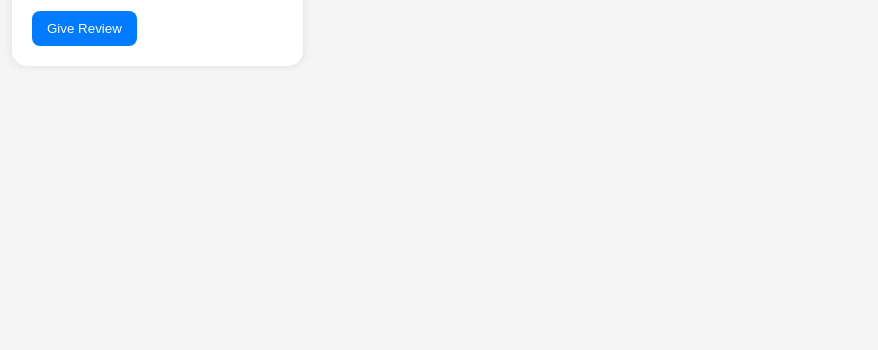
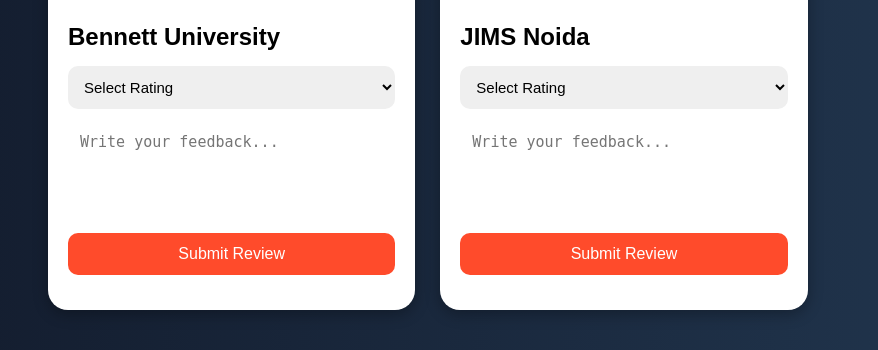
Before and after one commit to gv545312-glitch/mess-review-mvp, a Flask app: page / in a window 1280 px wide. Shown: the part 933-1283 px from the top of the page, without its empty margins (16-894 px from the left). Before the commit the page ends 979 px from the top, so only its background shows below. Run offline with Flask 3, Linux system fonts and the light colour scheme; data that the repository does not hold is empty.

Commit message:
new modern ui

```diff
--- a/templates/index.html
+++ b/templates/index.html
@@ -1,111 +1,207 @@
 <!DOCTYPE html>
-<html>
+<html lang="en">
 <head>
-    <title>Mess Reviews</title>
+    <meta charset="UTF-8">
+    <meta name="viewport" content="width=device-width, initial-scale=1.0">
+    <title>University Mess Reviews</title>
 
     <style>
 
+        *{
+            margin:0;
+            padding:0;
+            box-sizing:border-box;
+        }
+
         body{
-            font-family: Arial;
-            background:#f5f5f5;
-            padding:20px;
+            font-family: Arial, sans-serif;
+            background: linear-gradient(to right, #141e30, #243b55);
+            min-height:100vh;
+            color:white;
+        }
+
+        .container{
+            width:90%;
+            max-width:1200px;
+            margin:auto;
+            padding:40px 0;
         }
 
         h1{
             text-align:center;
+            margin-bottom:40px;
+            font-size:45px;
         }
 
-        #searchInput{
-            width:100%;
-            padding:12px;
-            margin-bottom:20px;
-            border-radius:10px;
-            border:1px solid gray;
-        }
-
-        .card-container{
+        .card-grid{
             display:grid;
-            grid-template-columns:repeat(auto-fit,minmax(250px,1fr));
-            gap:20px;
+            grid-template-columns:repeat(auto-fit,minmax(300px,1fr));
+            gap:25px;
         }
 
         .card{
             background:white;
+            color:black;
+            border-radius:20px;
+            overflow:hidden;
+            box-shadow:0 4px 15px rgba(0,0,0,0.3);
+            transition:0.3s;
+        }
+
+        .card:hover{
+            transform:scale(1.03);
+        }
+
+        .card img{
+            width:100%;
+            height:220px;
+            object-fit:cover;
+        }
+
+        .card-content{
             padding:20px;
-            border-radius:15px;
-            box-shadow:0 0 10px rgba(0,0,0,0.1);
+        }
+
+        .card-content h2{
+            margin-bottom:15px;
+        }
+
+        form{
+            display:flex;
+            flex-direction:column;
+            gap:12px;
+        }
+
+        input,
+        textarea,
+        select{
+            padding:12px;
+            border-radius:10px;
+            border:none;
+            font-size:15px;
+        }
+
+        textarea{
+            resize:none;
+            height:100px;
+        }
+
+        button{
+            background:#ff4b2b;
+            color:white;
+            border:none;
+            padding:12px;
+            border-radius:10px;
+            font-size:16px;
+            cursor:pointer;
+            transition:0.3s;
+        }
+
+        button:hover{
+            background:#ff2e00;
+        }
+
+        .reviews{
+            margin-top:15px;
+        }
+
+        .review-box{
+            background:#f3f3f3;
+            padding:10px;
+            border-radius:10px;
+            margin-top:10px;
         }
 
         .stars{
             color:gold;
-            font-size:20px;
-        }
-
-        button{
-            padding:10px 15px;
-            border:none;
-            background:#007bff;
-            color:white;
-            border-radius:8px;
-            cursor:pointer;
+            font-size:18px;
         }
 
     </style>
+
 </head>
-
 <body>
 
-    <h1>Noida University Mess Reviews</h1>
+    <div class="container">
 
-    <input type="text" id="searchInput" placeholder="Search university...">
+        <h1>🍽 University Mess Reviews</h1>
 
-    <div class="card-container" id="cardContainer">
+        <div class="card-grid">
 
-        {% for university in universities %}
+            {% for uni in universities %}
 
-        <div class="card">
+            <div class="card">
 
-            <img src="{{ university.image }}" width="100%" style="border-radius:10px; height:180px; object-fit:cover;">
+                <img src="{{ uni.image }}" alt="{{ uni.name }}">
 
-            <h2>{{ university.name }}</h2>
+                <div class="card-content">
 
-            <p class="stars">⭐⭐⭐⭐</p>
+                    <h2>{{ uni.name }}</h2>
 
-            <p>0 Reviews</p>
+                    <form method="POST">
 
-            <button>Give Review</button>
+                        <input
+                            type="hidden"
+                            name="university_name"
+                            value="{{ uni.name }}"
+                        >
+
+                        <select name="rating" required>
+                            <option value="">Select Rating</option>
+                            <option value="1">1 ⭐</option>
+                            <option value="2">2 ⭐</option>
+                            <option value="3">3 ⭐</option>
+                            <option value="4">4 ⭐</option>
+                            <option value="5">5 ⭐</option>
+                        </select>
+
+                        <textarea
+                            name="feedback"
+                            placeholder="Write your feedback..."
+                            required
+                        ></textarea>
+
+                        <button type="submit">
+                            Submit Review
+                        </button>
+
+                    </form>
+
+                    <div class="reviews">
+
+                        {% for review in reviews %}
+
+                            {% if review.university_name == uni.name %}
+
+                            <div class="review-box">
+
+                                <div class="stars">
+                                    {{ "⭐" * review.rating }}
+                                </div>
+
+                                <p>{{ review.feedback }}</p>
+
+                                <small>
+                                    {{ review.created_at }}
+                                </small>
+
+                            </div>
+
+                            {% endif %}
+
+                        {% endfor %}
+
+                    </div>
+
+                </div>
+
+            </div>
+
+            {% endfor %}
 
         </div>
 
-        {% endfor %}
-
     </div>
-
-<script>
-
-const searchInput = document.getElementById("searchInput");
-
-searchInput.addEventListener("keyup", function() {
-
-    let filter = searchInput.value.toLowerCase();
-
-    let cards = document.querySelectorAll(".card");
-
-    cards.forEach(function(card){
-
-        let text = card.innerText.toLowerCase();
-
-        if(text.includes(filter)){
-            card.style.display = "block";
-        } else {
-            card.style.display = "none";
-        }
-
-    });
-
-});
-
-</script>
 
 </body>
 </html>
```
